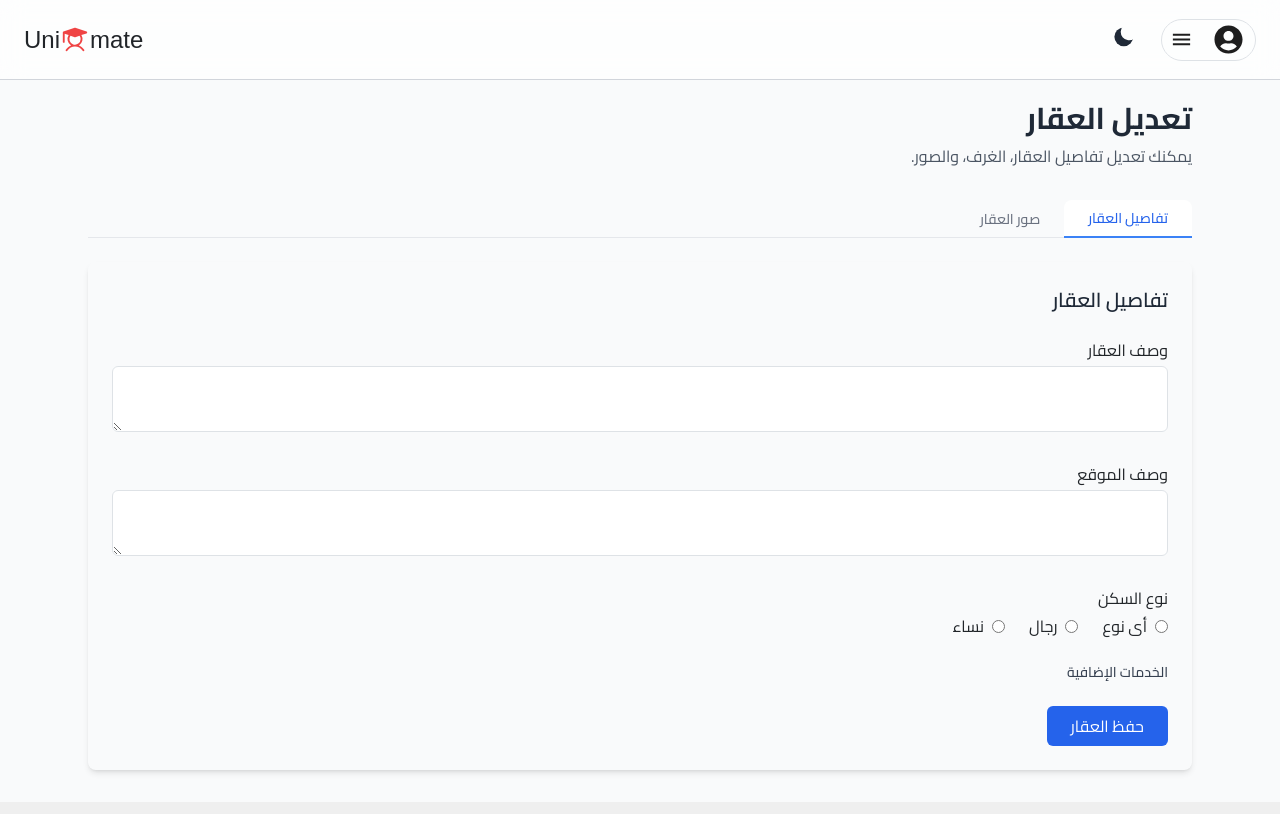
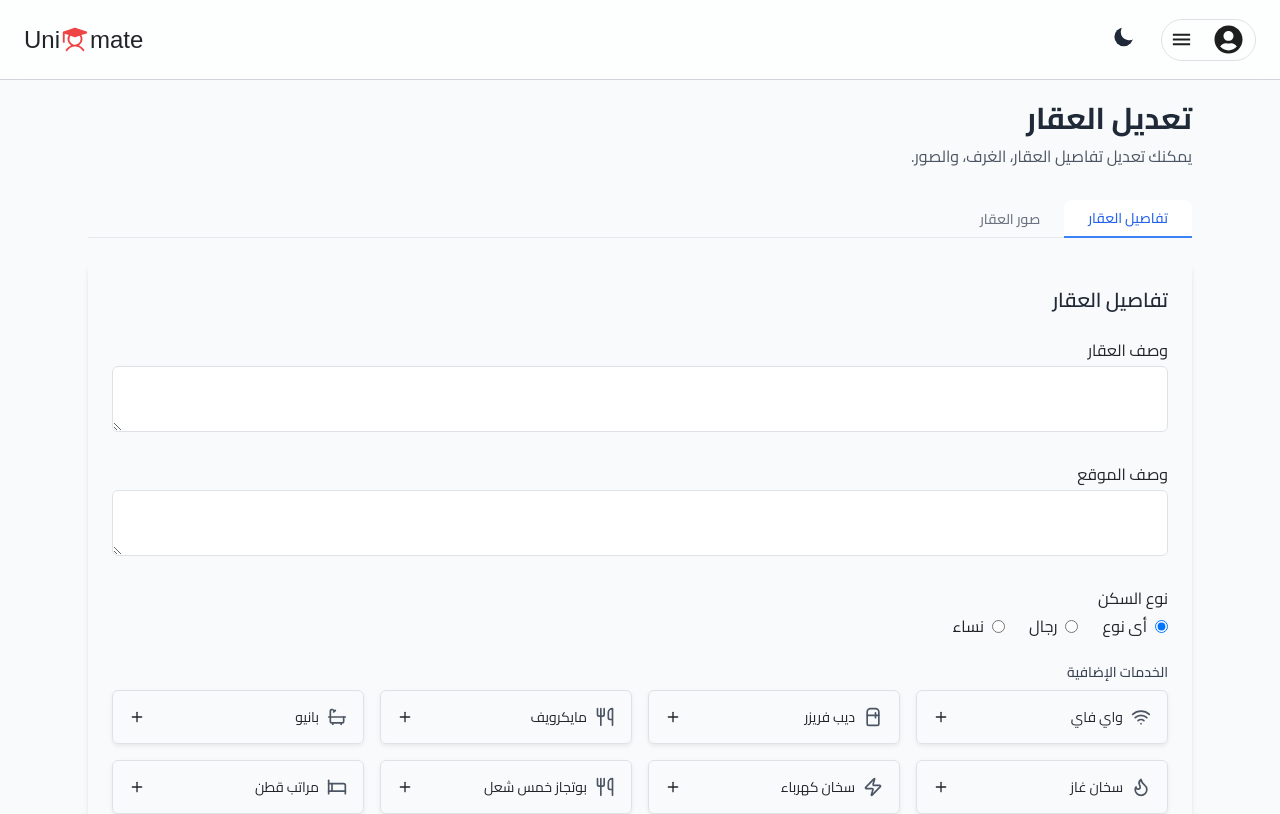
Before and after one commit to Mahmoud-Abd-Elrazek/Unimate, a React (Vite) app: page /manage_property_edit in a window 1280 px wide. Shown: the top 814 px of the page. Built offline with nearby package versions, Linux system fonts and the light colour scheme; no server answers; a web font is replaced by a local one.

Commit message:
Update Edit Section

```diff
--- a/src/components/PropertyManagementSystemEdit/ui/PropertyForm.tsx
+++ b/src/components/PropertyManagementSystemEdit/ui/PropertyForm.tsx
@@ -2,8 +2,8 @@ import React, { useEffect, useState } from "react";
 import axios from "axios";
 import { useSearchParams } from "react-router-dom";
 import useAuthStore from "../../../Store/Auth/Auth.store";
+import ServiceSelector from "./ServiceSelector";
 
-// Helper to safely parse JSON strings like "\"text\"" into "text"
 const safeParse = (str: string): string => {
   try {
     return JSON.parse(str);
@@ -12,15 +12,21 @@ const safeParse = (str: string): string => {
   }
 };
 
+interface Facility {
+  facilityId: number;
+  facilityName: string;
+}
+
 export const PropertyForm: React.FC = () => {
   const [searchParams] = useSearchParams();
   const idParam = searchParams.get("id");
   const Id = idParam ? Number(idParam) : null;
 
-  const [description, setdescription] = useState("");
-  const [descripeLocation, setdescripeLocation] = useState("");
-  const [gender, setgender] = useState<string>("");
-
+  const [description, setDescription] = useState("");
+  const [descripeLocation, setDescripeLocation] = useState("");
+  const [gender, setGender] = useState<string>("");
+  const [services, setServices] = useState<number[]>([]);
+  const [, setAllFacilities] = useState<Facility[]>([]);
 
   const GenderOptions = [
     { id: 0, key: "None", value: "أى نوع" },
@@ -28,15 +34,43 @@ export const PropertyForm: React.FC = () => {
     { id: 2, key: "Female", value: "نساء" },
   ];
   const genderObj = GenderOptions.find((g) => g.key === gender);
-  const genderId = genderObj ? genderObj.id : 0; // fallback if not found
+  const genderId = genderObj ? genderObj.id : 0;
+
+  // تحميل بيانات من localStorage لو مفيش ID
+  useEffect(() => {
+    if (!Id) {
+      const saved = localStorage.getItem("propertyFormData");
+      if (saved) {
+        try {
+          const data = JSON.parse(saved);
+          setDescription(data.Description || "");
+          setDescripeLocation(data.DescribeLocation || "");
+          setGender(GenderOptions.find((g) => g.id === data.GenderAcceptance)?.key || "");
+          setServices(data.services || []);
+        } catch (err) {
+          console.error("Error parsing localStorage:", err);
+        }
+      }
+    }
+  }, [Id]);
+
+  // حفظ البيانات في localStorage دائمًا
+  useEffect(() => {
+    if (!Id) {
+      const formData = {
+        Description: description,
+        DescribeLocation: descripeLocation,
+        GenderAcceptance: genderId,
+        services,
+      };
+      localStorage.setItem("propertyFormData", JSON.stringify(formData));
+    }
+  }, [description, descripeLocation, genderId, services, Id]);
 
   const handleSubmit = async (e: React.FormEvent) => {
     e.preventDefault();
-    PostData();
+    await PostData();
     alert("تم رفع بيانات العقار!");
-    console.log("Description:", description);
-    console.log("DescribeLocation:", descripeLocation);
-    console.log("GenderAcceptance:", gender);
   };
 
   const DisplayData = async (id: number) => {
@@ -49,46 +83,67 @@ export const PropertyForm: React.FC = () => {
           },
         }
       );
-
       const data = res.data.data;
-      setdescription(data.description || "");
-      setdescripeLocation(data.descripeLocation || "");
-      setgender(data.gender || "");
+      setDescription(data.description || "");
+      setDescripeLocation(data.descripeLocation || "");
+      setGender(data.gender || "");
+      setServices(data.apartmentFacilities?.facilities?.map((f: any) => f.facilityId) || []);
     } catch (error) {
       console.error("فشل في جلب بيانات العقار:", error);
     }
   };
+
   const PostData = async () => {
     try {
-      const res = await axios.post("https://darkteam.runasp.net/UpdateApartmentInfoSaveEndpoint/UpdateApartmentInfoSave", {
+      const res = await axios.post(
+        "https://darkteam.runasp.net/UpdateApartmentInfoSaveEndpoint/UpdateApartmentInfoSave",
+        {
           apartmentId: Id,
           price: 0,
-        description: description,
-        descripeLocation: descripeLocation,
+          description,
+          descripeLocation,
           genderAcceptance: genderId,
           durationType: 0,
           apartmentFacilities: {
-          "facilities": [
-            {
+            facilities: services.map((id) => ({
               isSelected: true,
-              facilityId: 0
-            }
-          ],
-        }},
+              facilityId: id,
+            })),
+          },
+        },
         {
           headers: {
-            Authorization: `Bearer ${useAuthStore.getState().token}`
+            Authorization: `Bearer ${useAuthStore.getState().token}`,
+          },
         }
-        })
-      console.log(res)
+      );
+      console.log("تم الحفظ بنجاح:", res);
     } catch (error) {
-      console.log("failed to post data", error)
+      console.log("فشل في إرسال البيانات:", error);
     }
+  };
+
+  const fetchAllFacilities = async () => {
+    try {
+      const res = await axios.get(
+        "https://darkteam.runasp.net/FacilityEndpoint/GetAllFacilities",
+        {
+          headers: {
+            Authorization: `Bearer ${useAuthStore.getState().token}`,
+          },
         }
+      );
+      setAllFacilities(res.data.data || []);
+    } catch (error) {
+      console.error("فشل في جلب كل الخدمات:", error);
+    }
+  };
+
   useEffect(() => {
     if (Id) {
       DisplayData(Id);
     }
+    fetchAllFacilities();
   }, [Id]);
 
   return (
@@ -102,7 +157,7 @@ export const PropertyForm: React.FC = () => {
           <label className="block mb-1">وصف العقار</label>
           <textarea
             value={safeParse(description)}
-            onChange={(e) => setdescription(e.target.value)}
+            onChange={(e) => setDescription(e.target.value)}
             className="w-full p-2 border rounded-md dark:bg-secondary_BGD dark:text-secondary_TXD"
           />
         </div>
@@ -111,7 +166,7 @@ export const PropertyForm: React.FC = () => {
           <label className="block mb-1">وصف الموقع</label>
           <textarea
             value={safeParse(descripeLocation)}
-            onChange={(e) => setdescripeLocation(e.target.value)}
+            onChange={(e) => setDescripeLocation(e.target.value)}
             className="w-full p-2 border rounded-md dark:bg-secondary_BGD dark:text-secondary_TXD"
           />
         </div>
@@ -127,7 +182,7 @@ export const PropertyForm: React.FC = () => {
                     name="gender"
                     value={option.key}
                     checked={gender === option.key}
-                    onChange={(e) => setgender(e.target.value)}
+                    onChange={(e) => setGender(e.target.value)}
                   />
                   {option.value}
                 </label>
@@ -140,10 +195,10 @@ export const PropertyForm: React.FC = () => {
           <label className="block text-sm font-medium text-gray-700 mb-2 dark:text-primary_TXD">
             الخدمات الإضافية
           </label>
-          {/* <ServiceSelector
+          <ServiceSelector
             selectedServices={services}
             onChange={setServices}
-          /> */}
+          />
         </div>
 
         <div>
--- a/src/components/PropertyManagementSystemEdit/ui/ServiceSelector.tsx
+++ b/src/components/PropertyManagementSystemEdit/ui/ServiceSelector.tsx
@@ -1,15 +1,13 @@
-import React, { JSX } from 'react';
+import React, { JSX, useEffect } from 'react';
 import {
-  Car,
-  Coffee,
-  Droplets,
-  Fan,
+  Wifi,
+  Refrigerator,
+  Utensils,
+  Bath,
+  Flame,
+  Zap,
+  Bed,
   Plus,
-  UtensilsCrossed,
-  UtilityPole,
-  Wifi,
-  Tv,
-  BedIcon,
   Minus,
 } from 'lucide-react';
 
@@ -30,48 +28,79 @@ const ServiceSelector: React.FC<ServiceSelectorProps> = ({
 }) => {
   const availableServices: Service[] = [
     { id: 3, name: 'واي فاي', icon: <Wifi size={18} /> },
-    { id: 4, name: 'ديب فريزر', icon: <Car size={18} /> },
-    { id: 5, name: 'مايكرويف', icon: <UtilityPole size={18} /> },
-    { id: 6, name: 'بانيو', icon: <Coffee size={18} /> },
-    { id: 7, name: 'سخان غاز', icon: <UtensilsCrossed size={18} /> },
-    { id: 8, name: 'سخان كهرباء', icon: <Droplets size={18} /> },
-    { id: 9, name: 'بوتجاز خمس شغل', icon: <Fan size={18} /> },
-    { id: 10, name: 'مراتب قطن', icon: <Tv size={18} /> },
-    { id: 11, name: 'سراير حديد', icon: <BedIcon size={18} /> },
-    { id: 12, name: 'سراير خشب', icon: <BedIcon size={18} /> },
+    { id: 4, name: 'ديب فريزر', icon: <Refrigerator size={18} /> },
+    { id: 5, name: 'مايكرويف', icon: <Utensils size={18} /> },
+    { id: 6, name: 'بانيو', icon: <Bath size={18} /> },
+    { id: 7, name: 'سخان غاز', icon: <Flame size={18} /> },
+    { id: 8, name: 'سخان كهرباء', icon: <Zap size={18} /> },
+    { id: 9, name: 'بوتجاز خمس شعل', icon: <Utensils size={18} /> },
+    { id: 10, name: 'مراتب قطن', icon: <Bed size={18} /> },
+    { id: 11, name: 'سراير حديد', icon: <Bed size={18} /> },
+    { id: 12, name: 'سراير خشب', icon: <Bed size={18} /> },
   ];
 
+  // ✅ قراءة من localStorage بصيغة [id, id, ...]
+  useEffect(() => {
+    const saved = localStorage.getItem('selectedServices');
+    if (saved) {
+      try {
+        const parsed: number[] = JSON.parse(saved);
+        if (Array.isArray(parsed)) {
+          const converted = parsed.map((id) => ({ id, isSelected: true }));
+          onChange(converted);
+        }
+      } catch (error) {
+        console.error('Error parsing saved services:', error);
+      }
+    }
+  }, [onChange]);
+
+  // ✅ حفظ فقط IDs المختارة
+  useEffect(() => {
+    const selectedIds = selectedServices.filter(s => s.isSelected).map(s => s.id);
+    localStorage.setItem('selectedServices', JSON.stringify(selectedIds));
+  }, [selectedServices]);
+
   const handleToggleService = (serviceId: number) => {
-  const existing = selectedServices.find((s) => s.id === serviceId);
+    const exists = selectedServices.find((s) => s.id === serviceId);
 
-  if (existing) {
+    if (exists) {
       const updated = selectedServices.map((s) =>
         s.id === serviceId ? { ...s, isSelected: !s.isSelected } : s
       );
-    onChange([...updated]);
+      onChange(updated);
     } else {
       onChange([...selectedServices, { id: serviceId, isSelected: true }]);
     }
   };
 
-
-
   return (
-    <div className="grid grid-cols-1 sm:grid-cols-2 md:grid-cols-4 gap-3 rtl ">
+    <div className="grid grid-cols-1 sm:grid-cols-2 md:grid-cols-4 gap-3 rtl">
       {availableServices.map((service) => {
         const isSelected = selectedServices.find((s) => s.id === service.id)?.isSelected;
 
         return (
           <div
             key={service.id}
-            className="flex items-center gap-2 border p-2 rounded shadow-sm dark:bg-secondary_BGD"
+            className={`flex items-center justify-between gap-2 border p-3 rounded shadow-sm transition-all duration-300 cursor-pointer
+              ${isSelected ? 'bg-green-100 dark:bg-green-900' : 'dark:bg-secondary_BGD'}
+            `}
           >
-            {service.icon}
-            <span className="text-s">{service.name}</span>
+            <div className={`flex items-center gap-2
+              ${isSelected ? 'text-green-600 dark:text-green-400' : ''}
+            `}>
+              {React.cloneElement(service.icon, {
+                className: `w-5 h-5 ${isSelected ? 'text-green-600 dark:text-green-400' : 'text-gray-600 dark:text-gray-300'}`
+              })}
+              <span className="text-sm">{service.name}</span>
+            </div>
+
             <button
               type="button"
               onClick={() => handleToggleService(service.id)}
-              className="text-primary_BG hover:scale-110 transition"
+              className={`hover:scale-110 transition-all duration-200
+                ${isSelected ? 'text-green-600 dark:text-green-400' : 'text-primary_BG'}
+              `}
             >
               {isSelected ? <Minus size={16} /> : <Plus size={16} />}
             </button>
```
Lines whose indentation alone changed are shown as unchanged.
